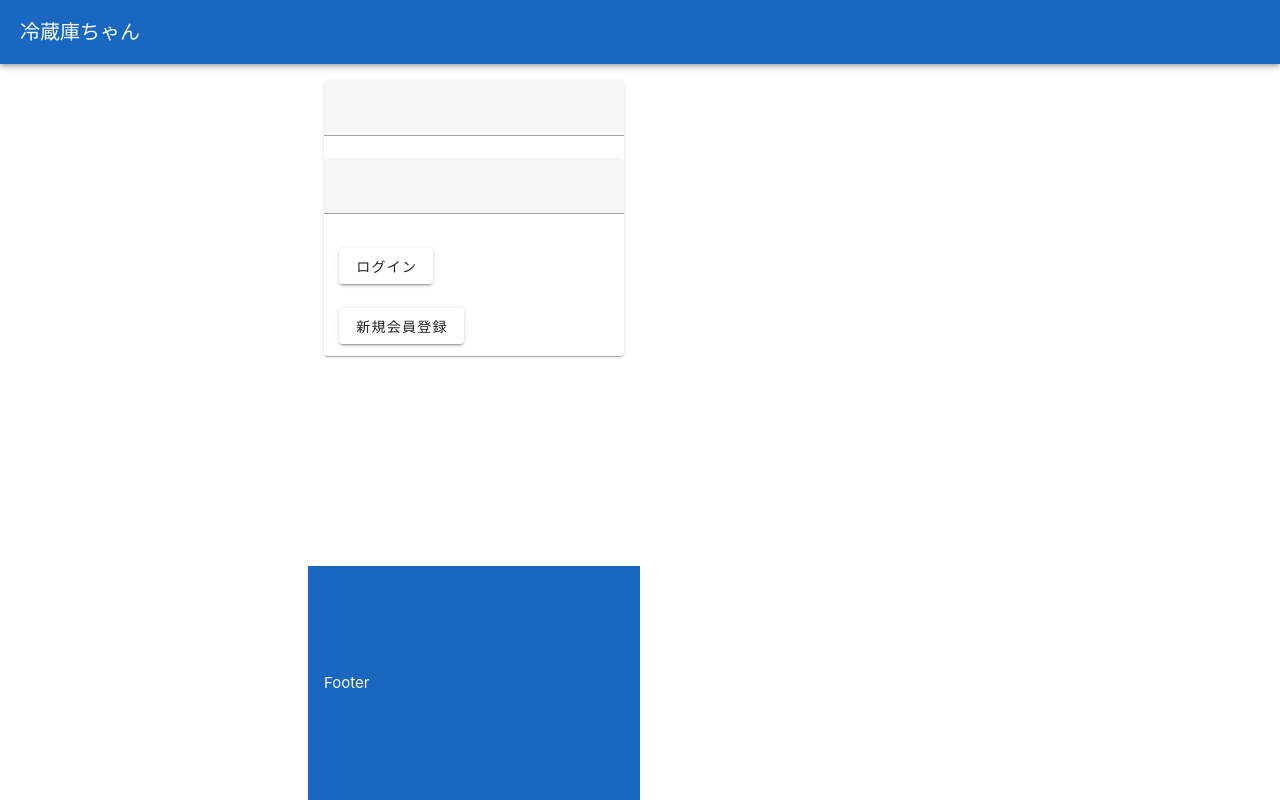
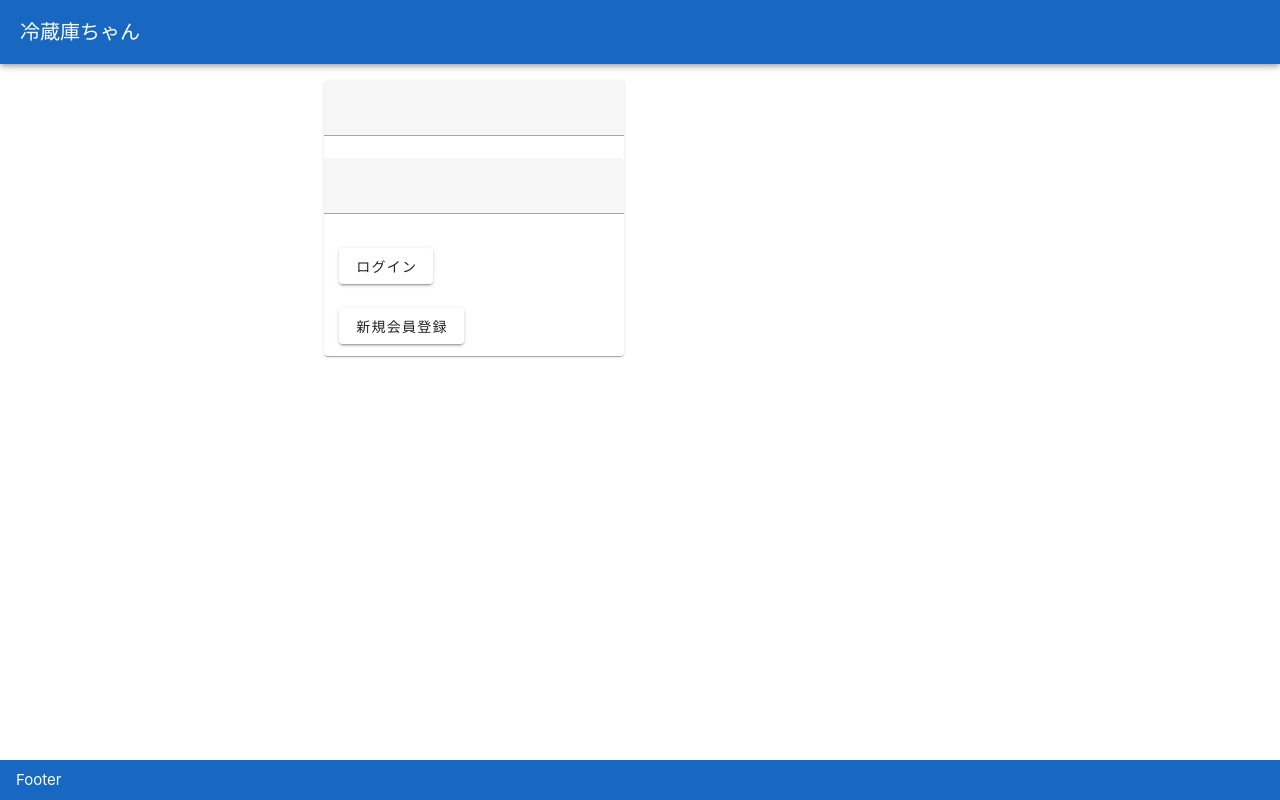
Before and after one commit to yusei27/fridge-system, a Vue app: page / in a window 1280 px wide. Built offline with nearby package versions, Linux system fonts and the light colour scheme.

Commit message:
fotterのサイズ調整

```diff
--- a/src/App.vue
+++ b/src/App.vue
@@ -56,8 +56,9 @@ const loginFlag = computed(
     <v-main>
       <RouterView ></RouterView>
     </v-main>
-    <v-footer color="primary">
-      Footer
+    <!-- v-fotterにapp propを付与すると画面下部に固定-->
+    <v-footer color="primary" app>
+      <div>Footer</div>
     </v-footer>
   </v-app>
 </template>
```
